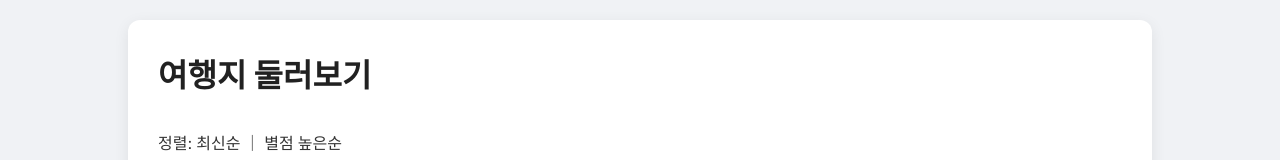
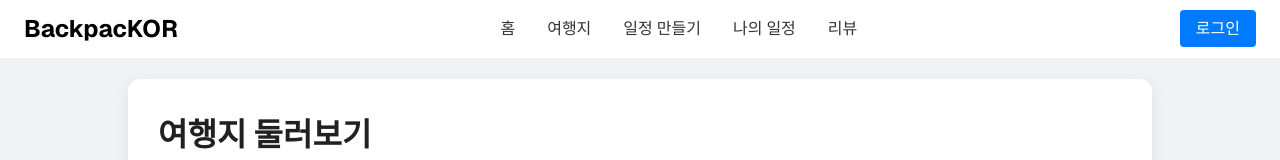
Before and after one commit to prgrms-aibe-devcourse/AIBE4_Project1_Team5, a Next.js app in the folder backpackor/: page / in a window 1280 px wide. Shown: the top 160 px of the page. Built offline with nearby package versions, Linux system fonts and the light colour scheme; no server answers; the database is empty.

Commit message:
[251010] FEAT: Navbar 컴포넌트 추가
- Navbar 컴포넌트 기본 UI 및 레이아웃 구현 (Navbar.js)
- Navbar 전용 스타일 추가 (Navbar.module.css)
- 모든 페이지에 공통으로 보이도록 app/layout.tsx에 적용

```diff
--- a/backpackor/app/globals.css
+++ b/backpackor/app/globals.css
@@ -1,3 +1,5 @@
+/* app/globals.css */
+
 @import "tailwindcss";
 
 /* ⭐️ Geist 폰트 변수를 사용하도록 수정 ⭐️ */
--- a/backpackor/app/layout.tsx
+++ b/backpackor/app/layout.tsx
@@ -1,7 +1,7 @@
 import type { Metadata } from "next";
 import { Geist, Geist_Mono } from "next/font/google";
 import "./globals.css";
-
+import Navbar from "../component/Navbar/Navbar";
 
 const geistSans = Geist({
   variable: "--font-geist-sans",
@@ -14,8 +14,8 @@ const geistMono = Geist_Mono({
 });
 
 export const metadata: Metadata = {
-  title: "Create Next App",
-  description: "Generated by create next app",
+  title: "BackpacKOR",
+  description: "대한민국 구석구석 여행 프로젝트",
 };
 
 export default function RootLayout({
@@ -24,10 +24,11 @@ export default function RootLayout({
   children: React.ReactNode;
 }>) {
   return (
-    <html lang="en">
+    <html lang="ko">
       <body
         className={`${geistSans.variable} ${geistMono.variable} antialiased`}
       >
+        <Navbar />
         {children}
       </body>
     </html>
--- /dev/null
+++ b/backpackor/component/Navbar/Navbar.js
@@ -0,0 +1,38 @@
+// components/navbar/Navbar.js
+
+import styles from "./Navbar.module.css"; // 'styles'가 아래에서 사용되므로 색상이 진해짐
+
+function Navbar() {
+  return (
+    // className을 {styles.클래스명} 형태로 바꿔서 'styles'를 사용!
+    <nav className={styles.navbar}>
+      <div className={styles["navbar-logo"]}>
+        <a href="#">BackpacKOR</a>
+      </div>
+
+      <ul className={styles["navbar-menu"]}>
+        <li>
+          <a href="#">홈</a>
+        </li>
+        <li>
+          <a href="#">여행지</a>
+        </li>
+        <li>
+          <a href="#">일정 만들기</a>
+        </li>
+        <li>
+          <a href="#">나의 일정</a>
+        </li>
+        <li>
+          <a href="#">리뷰</a>
+        </li>
+      </ul>
+
+      <div className={styles["navbar-user"]}>
+        <a href="#">로그인</a>
+      </div>
+    </nav>
+  );
+}
+
+export default Navbar;
--- /dev/null
+++ b/backpackor/component/Navbar/Navbar.module.css
@@ -0,0 +1,45 @@
+/* components/navbar/Navbar.module.css */
+
+/*
+  이 파일은 이제 Navbar 컴포넌트만을 위한 스타일을 가집니다.
+  모든 전역 스타일(:global)을 제거하여 오류와 충돌을 막았습니다.
+*/
+
+.navbar {
+  display: flex;
+  justify-content: space-between;
+  align-items: center;
+  background-color: white;
+  padding: 8px 24px;
+  border-bottom: 1px solid #eeeeee;
+}
+
+.navbar-logo a {
+  color: black;
+  font-size: 24px;
+  font-weight: bold;
+}
+
+.navbar-menu {
+  display: flex;
+}
+
+.navbar-menu li {
+  padding: 8px 16px;
+}
+
+.navbar-menu li a {
+  color: #333333;
+}
+
+.navbar-menu li:hover {
+  color: #007bff;
+  font-weight: bold;
+}
+
+.navbar-user a {
+  background-color: #007bff;
+  color: white;
+  padding: 8px 16px;
+  border-radius: 4px;
+}
```
